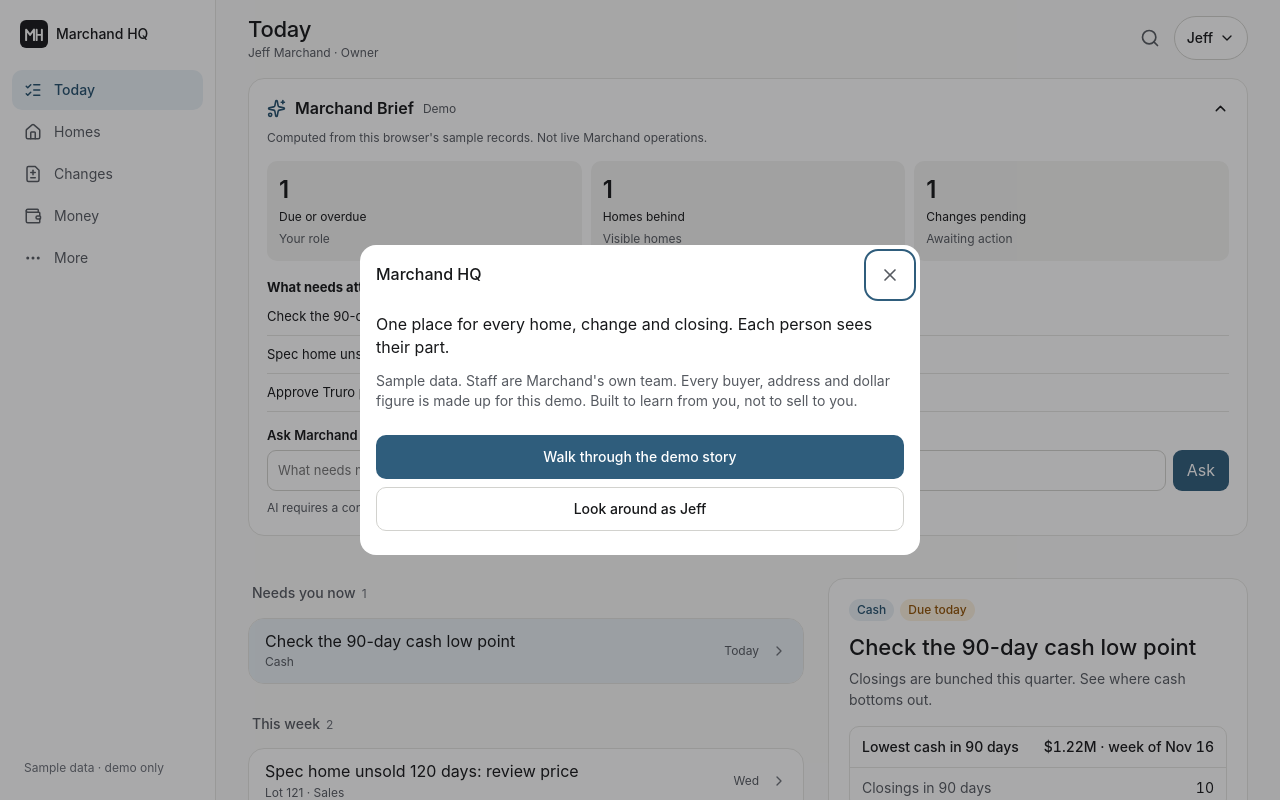
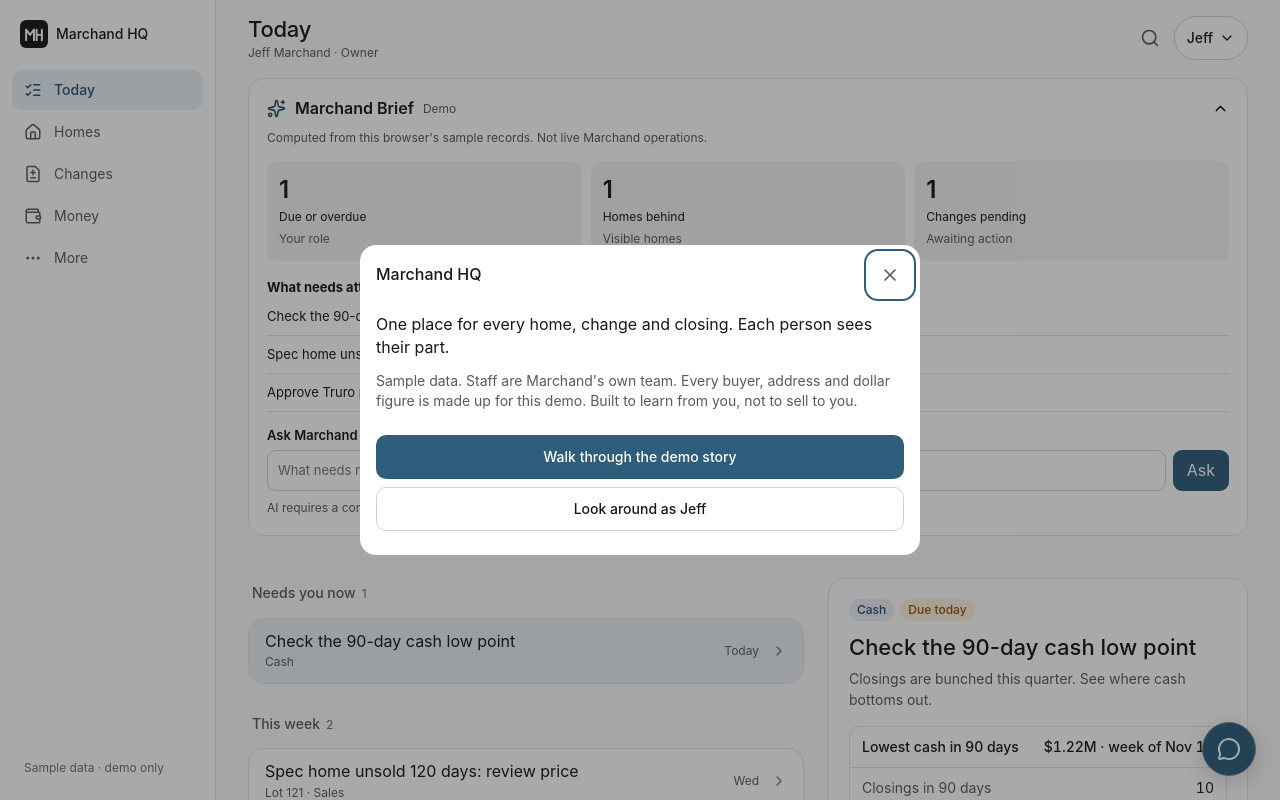
Before and after one commit to AlexChisholm15/marchand-hq, a Next.js app: page / in a window 1280 px wide. Shown: the top 800 px of the page. Built offline with nearby package versions, Linux system fonts and the light colour scheme.

Commit message:
Style floating chat button and responsive popover

```diff
--- a/src/components/shell.module.css
+++ b/src/components/shell.module.css
@@ -91,3 +91,39 @@
   .main { margin-left: var(--rail-w); padding: 0 var(--s8) var(--s10); }
   .top { margin: 0 calc(var(--s8) * -1); padding: var(--s4) var(--s8); }
 }
+
+/* Always-available, unobtrusive Ask Marchand launcher. */
+.askFab {
+  position: fixed; right: 18px; bottom: calc(var(--nav-h) + env(safe-area-inset-bottom) + 14px);
+  z-index: 45; width: 54px; height: 54px; display: grid; place-items: center;
+  border: 1px solid color-mix(in srgb, var(--accent) 72%, #fff); border-radius: 50%;
+  color: var(--on-accent); background: var(--accent);
+  box-shadow: 0 6px 26px rgba(0,0,0,.18); cursor: pointer;
+  transition: transform 180ms ease, box-shadow 180ms ease;
+}
+.askFab:hover { transform: translateY(-2px); box-shadow: 0 9px 30px rgba(0,0,0,.22); }
+.askFab:focus-visible { outline: 3px solid var(--accent-text); outline-offset: 3px; }
+.askOverlay {
+  position: fixed; inset: 0; z-index: 40; background: rgba(0,0,0,.24);
+}
+.askPanel {
+  position: fixed; right: 12px; left: 12px;
+  bottom: calc(var(--nav-h) + env(safe-area-inset-bottom) + 78px);
+  max-height: min(70dvh, 650px); display: flex; flex-direction: column;
+  border: 1px solid var(--line-strong); border-radius: 18px;
+  background: var(--surface); box-shadow: 0 16px 55px rgba(0,0,0,.2);
+  overflow: hidden;
+}
+.askHeader {
+  display: flex; align-items: center; justify-content: space-between; gap: 10px;
+  flex-shrink: 0; padding: 14px 18px; border-bottom: 1px solid var(--line);
+  font-size: 15px; font-weight: 600;
+}
+.askHeader small { font-size: 11px; font-weight: 400; color: var(--text-2); }
+.askHeader button { width: 36px; height: 36px; display: grid; place-items: center; border: 0; background: transparent; color: var(--text); cursor: pointer; }
+.askBody { padding: 12px; overflow-y: auto; overscroll-behavior: contain; }
+.askBody > section { margin: 0 !important; border: 0 !important; padding: 4px !important; }
+@media (min-width: 900px) {
+  .askFab { bottom: 24px; right: 24px; }
+  .askPanel { left: auto; right: 24px; bottom: 92px; width: min(440px, calc(100vw - 48px)); max-height: min(690px, 75dvh); }
+}
```
